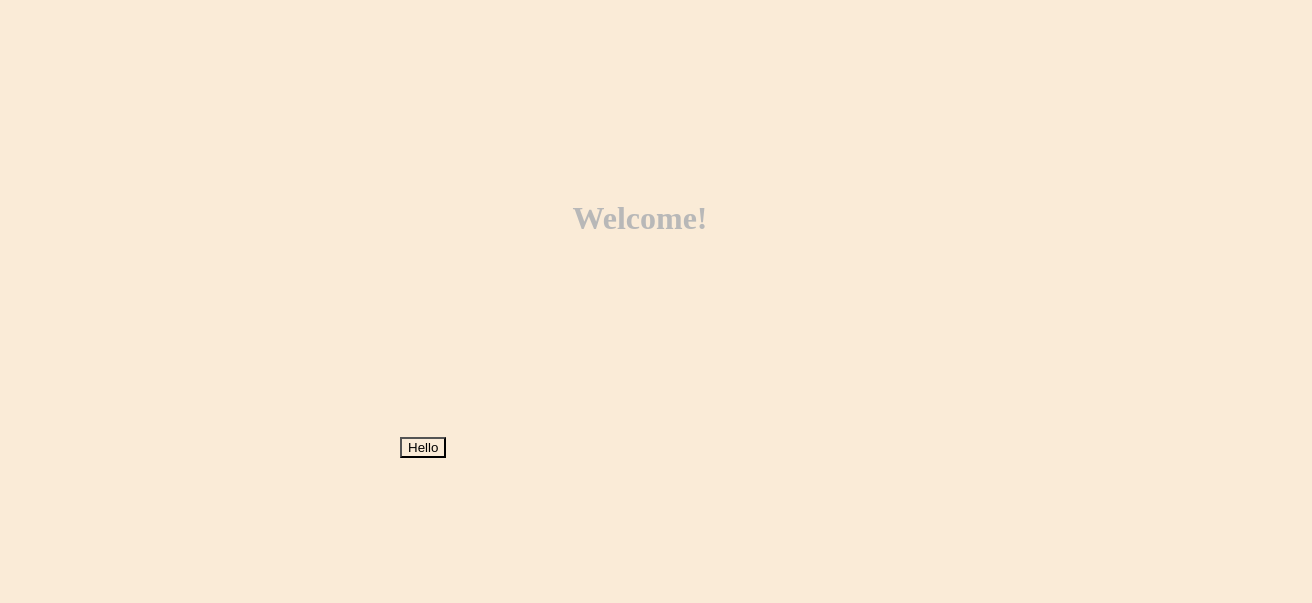
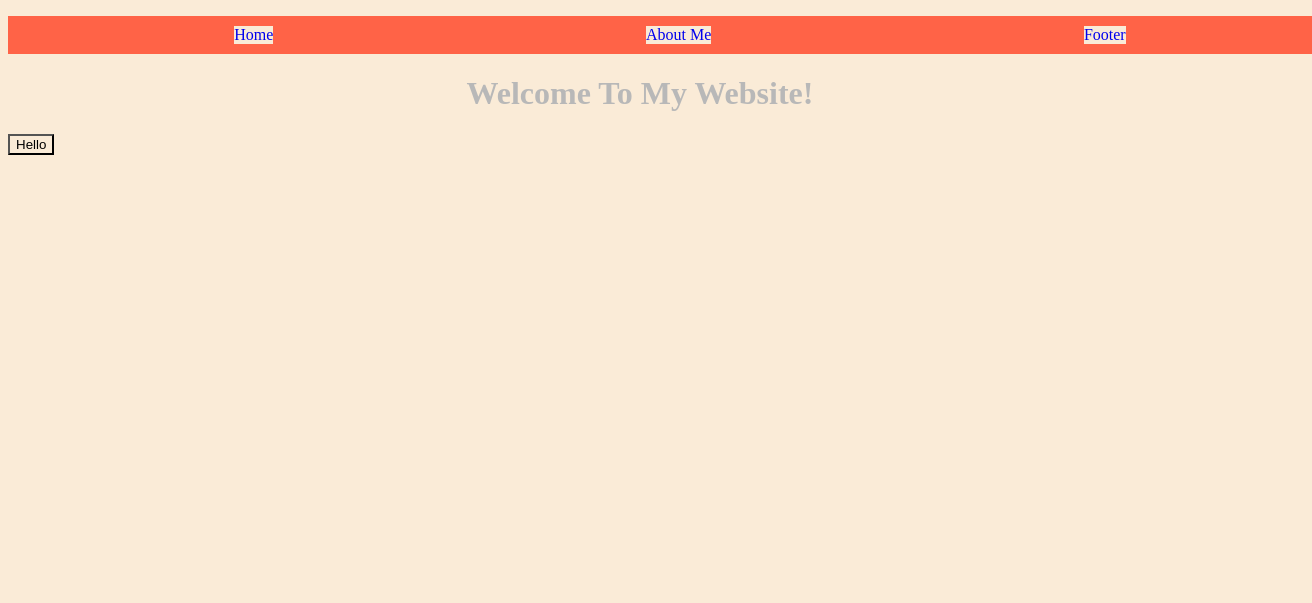
Before and after one commit to Devtheprogrammer-maker/set08801, a plain HTML site: page lab2/index.html in a window 1280 px wide. Shown: the whole page, 1312 px wide, since content can reach past the window. Drawn offline with Linux system fonts and the light colour scheme.

Commit message:
Tried to do a navbar

```diff
--- a/assets/css/CSS.css
+++ b/assets/css/CSS.css
@@ -1,6 +1,5 @@
 * {
     background-color: antiquewhite;
-    margin: 100px;
 }
 
 h1 {
@@ -12,3 +11,23 @@ p {
     text-transform: capitalize;
     text-align: center;
 }
+
+.navigation > * {
+    display: flex;
+    flex-flow: row wrap;
+    background: tomato;
+    width: 100%;
+}
+
+.navigation li{
+    margin: 10px;
+}
+
+.navigation ul{
+    list-style: none;
+    justify-content: space-around;
+}
+
+.navigation a{
+    text-decoration: none;
+}
--- a/lab2/index.html
+++ b/lab2/index.html
@@ -1,12 +1,21 @@
-<! DOCTYPE html >
-<html>
+<!DOCTYPE html >
+<html lang="eng">
     <head>
         <title>Home</title>
+        <meta charset="UTF-8">
         <link rel="stylesheet" href="../assets/css/CSS.css">
+        <meta>
     </head>
-    <Body>
-        <h1>Welcome!</h1>
+    <body>
+        <nav class="navigation">
+            <ul>
+                <li><a href="#">Home</a></li>
+                <li><a href="#">About Me</a></li>
+                <li><a href="#">Footer</a></li>
+            </ul>
+        </nav>
+        <h1>Welcome To My Website!</h1>
 
         <a href="hello.html"><button>Hello</button></a>
-    </Body>
+    </body>
 </html>
```
Also changed, not shown: lab2/hello.html (+2 -2 lines).
